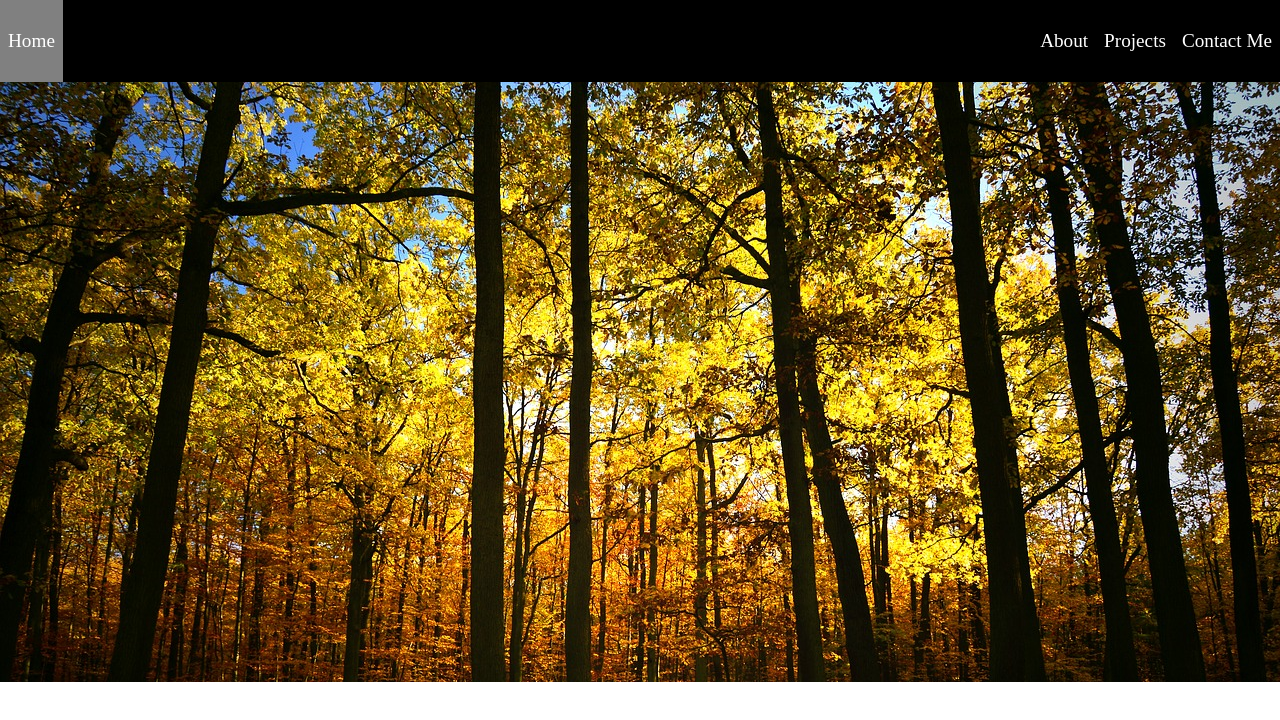
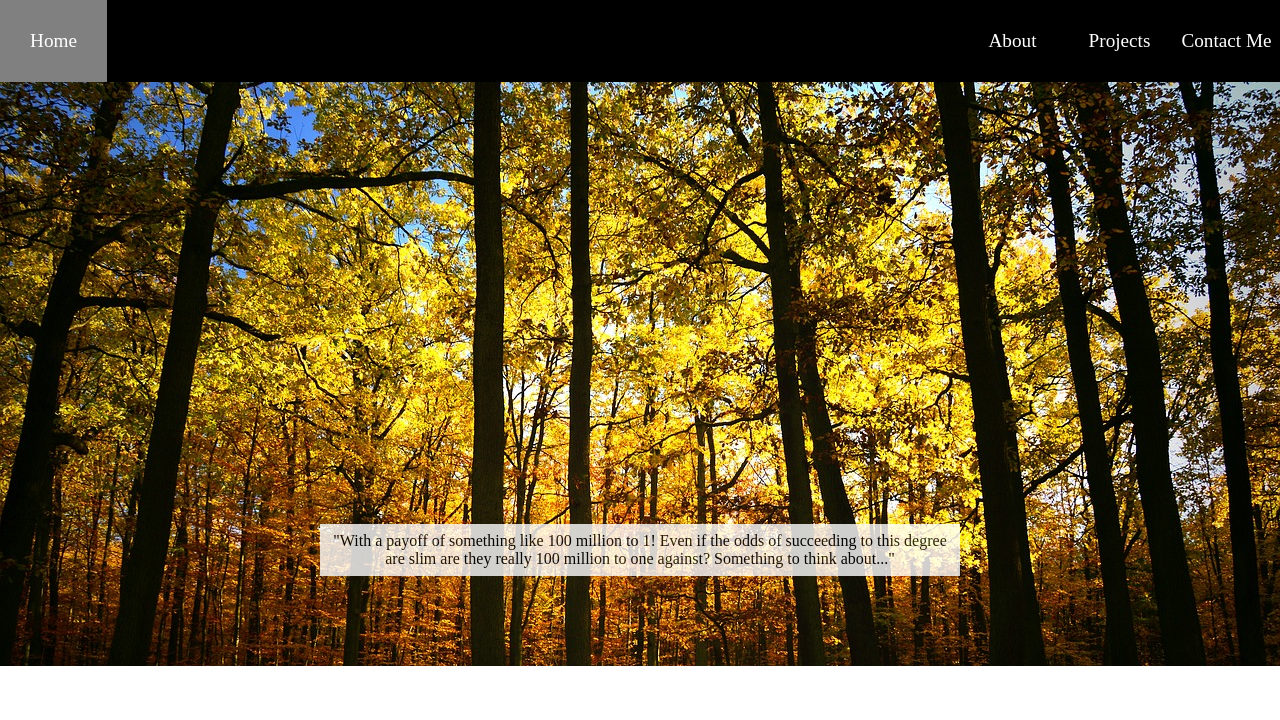
Before and after one commit to coxn1446/coxn1446.github.io, a plain HTML site: page index.html in a window 1280 px wide. Drawn offline with Linux system fonts and the light colour scheme.

Commit message:
added Hal Finney quote

```diff
--- a/index.html
+++ b/index.html
@@ -16,6 +16,11 @@
             </nav>
         </header>
         <section class = "homepageHeroImage">
+            <div class = "homepageQuote">
+                <p class = "homepageQuoteText">
+                   "With a payoff of something like 100 million to 1! Even if the odds of succeeding to this degree are slim are they really 100 million to one against? Something to think about..."
+                </p>
+            </div>
 
         </section>
 
--- a/style.css
+++ b/style.css
@@ -49,6 +49,7 @@ nav ul li {
     height:inherit;
     vertical-align: middle;
     display:table;
+    width: 107px
 
 }
 
@@ -57,9 +58,26 @@ nav ul li {
 }
 
 .homepageHeroImage {
-    position:absolute;
-    top: 82px;
+    position:relative;
+    top: 0px;
     height: 600px;
     width: 100%;
     background-image:url(https://raw.githubusercontent.com/coxn1446/coxn1446.github.io/main/forest.jpeg)
 }
+
+.homepageQuote {
+    z-index: 2;
+    background-color: white;
+    opacity: 80%;
+    text-align: center;
+    width: 50%;
+    position: absolute;
+    left: 25%;
+    bottom: 15%;
+    padding:0px
+}
+
+.homepageQuoteText {
+    padding: 8px;
+    margin: 0px;
+}
```
